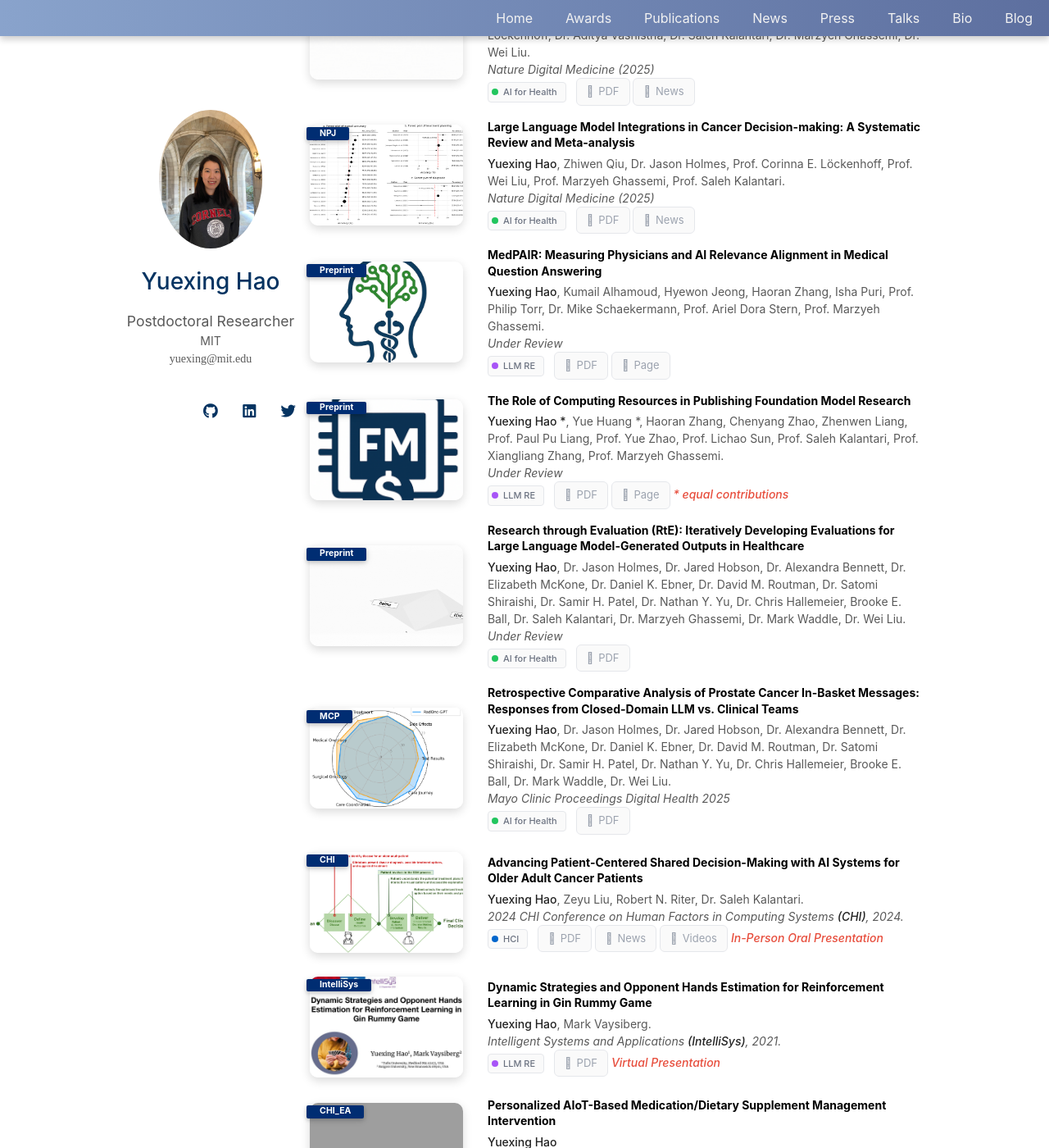
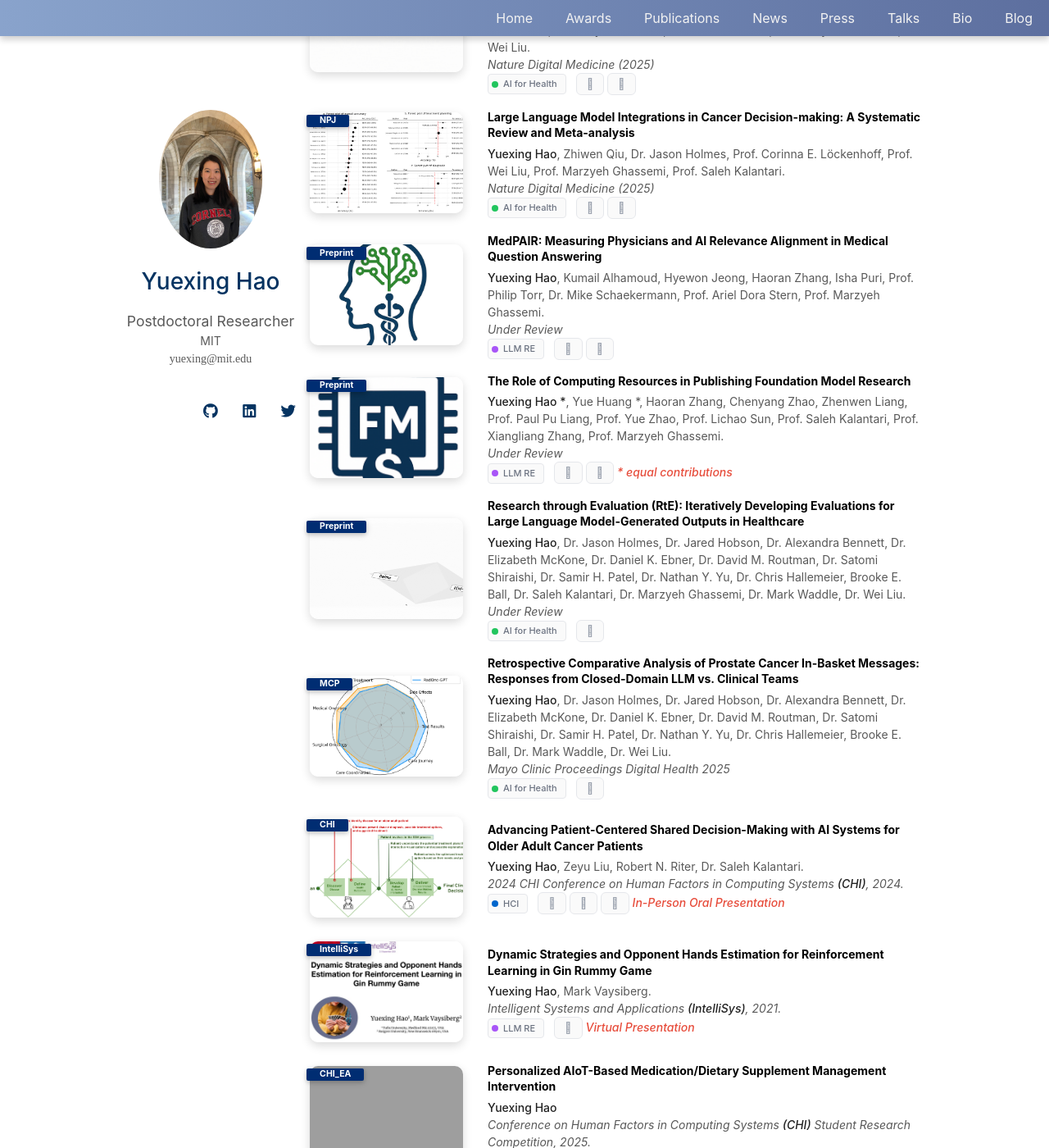
Before and after one commit to YuexingHao/Yuexing-Hao, a Jekyll site: the page built from index.md, in a window 1280 px wide and 1400 px high, scrolled down 1545 px. Shown: the whole window at 82% size. Built offline with Jekyll 4.4.1, drawn with Linux system fonts in a browser that asks for light colours; nearby versions of some CDN libraries; a style sheet for code colours, icons or effects is not loaded; our own code applies the rules of GitHub Pages for plain Markdown files; some of the changed text lies outside the part shown; grey boxes are pictures that could not be loaded.

Commit message:
Change publication buttons to icon-only display with tooltips

```diff
--- a/_includes/publications.md
+++ b/_includes/publications.md
@@ -117,22 +117,22 @@
         {% endif %}
       {% endif %}
       {% if link.pdf %}
-      <a href="{{ link.pdf }}" class="btn btn-sm z-depth-0" role="button" target="_blank"><i class="fas fa-file-pdf"></i> PDF</a>
+      <a href="{{ link.pdf }}" class="btn btn-sm z-depth-0" role="button" target="_blank" title="PDF"><i class="fas fa-file-pdf"></i></a>
       {% endif %}
       {% if link.news %}
-      <a href="{{ link.news }}" class="btn btn-sm z-depth-0" role="button" target="_blank"><i class="fas fa-newspaper"></i> News</a>
+      <a href="{{ link.news }}" class="btn btn-sm z-depth-0" role="button" target="_blank" title="News"><i class="fas fa-newspaper"></i></a>
       {% endif %}
       {% if link.videos %}
-      <a href="{{ link.videos }}" class="btn btn-sm z-depth-0" role="button" target="_blank"><i class="fas fa-video"></i> Videos</a>
+      <a href="{{ link.videos }}" class="btn btn-sm z-depth-0" role="button" target="_blank" title="Videos"><i class="fas fa-video"></i></a>
       {% endif %}
       {% if link.code %}
-      <a href="{{ link.code }}" class="btn btn-sm z-depth-0" role="button" target="_blank"><i class="fas fa-code"></i> Code</a>
+      <a href="{{ link.code }}" class="btn btn-sm z-depth-0" role="button" target="_blank" title="Code"><i class="fas fa-code"></i></a>
       {% endif %}
       {% if link.page %}
-      <a href="{{ link.page }}" class="btn btn-sm z-depth-0" role="button" target="_blank"><i class="fas fa-globe"></i> Page</a>
+      <a href="{{ link.page }}" class="btn btn-sm z-depth-0" role="button" target="_blank" title="Project Page"><i class="fas fa-globe"></i></a>
       {% endif %}
       {% if link.bibtex %}
-      <a href="{{ link.bibtex }}" class="btn btn-sm z-depth-0" role="button" target="_blank"><i class="fas fa-quote-left"></i> BibTeX</a>
+      <a href="{{ link.bibtex }}" class="btn btn-sm z-depth-0" role="button" target="_blank" title="BibTeX"><i class="fas fa-quote-left"></i></a>
       {% endif %}
       {% if link.notes %}
       <strong> <i style="color:#e74d3c">{{ link.notes }}</i></strong>
@@ -175,22 +175,22 @@
         {% endif %}
       {% endif %}
       {% if link.pdf %}
-      <a href="{{ link.pdf }}" class="btn btn-sm z-depth-0" role="button" target="_blank"><i class="fas fa-file-pdf"></i> PDF</a>
+      <a href="{{ link.pdf }}" class="btn btn-sm z-depth-0" role="button" target="_blank" title="PDF"><i class="fas fa-file-pdf"></i></a>
       {% endif %}
       {% if link.code %}
-      <a href="{{ link.code }}" class="btn btn-sm z-depth-0" role="button" target="_blank"><i class="fas fa-code"></i> Code</a>
+      <a href="{{ link.code }}" class="btn btn-sm z-depth-0" role="button" target="_blank" title="Code"><i class="fas fa-code"></i></a>
       {% endif %}
       {% if link.page %}
-      <a href="{{ link.page }}" class="btn btn-sm z-depth-0" role="button" target="_blank"><i class="fas fa-globe"></i> Page</a>
+      <a href="{{ link.page }}" class="btn btn-sm z-depth-0" role="button" target="_blank" title="Project Page"><i class="fas fa-globe"></i></a>
       {% endif %}
       {% if link.data %}
-      <a href="{{ link.data }}" class="btn btn-sm z-depth-0" role="button" target="_blank"><i class="fas fa-database"></i> Dataset</a>
+      <a href="{{ link.data }}" class="btn btn-sm z-depth-0" role="button" target="_blank" title="Dataset"><i class="fas fa-database"></i></a>
       {% endif %}
       {% if link.news %}
-      <a href="{{ link.news }}" class="btn btn-sm z-depth-0" role="button" target="_blank"><i class="fas fa-newspaper"></i> News</a>
+      <a href="{{ link.news }}" class="btn btn-sm z-depth-0" role="button" target="_blank" title="News"><i class="fas fa-newspaper"></i></a>
       {% endif %}
       {% if link.bibtex %}
-      <a href="{{ link.bibtex }}" class="btn btn-sm z-depth-0" role="button" target="_blank"><i class="fas fa-quote-left"></i> BibTeX</a>
+      <a href="{{ link.bibtex }}" class="btn btn-sm z-depth-0" role="button" target="_blank" title="BibTeX"><i class="fas fa-quote-left"></i></a>
       {% endif %}
       {% if link.notes %}
       <strong> <i style="color:#e74d3c">{{ link.notes }}</i></strong>
@@ -233,22 +233,22 @@
         {% endif %}
       {% endif %}
       {% if link.pdf %}
-      <a href="{{ link.pdf }}" class="btn btn-sm z-depth-0" role="button" target="_blank"><i class="fas fa-file-pdf"></i> PDF</a>
+      <a href="{{ link.pdf }}" class="btn btn-sm z-depth-0" role="button" target="_blank" title="PDF"><i class="fas fa-file-pdf"></i></a>
       {% endif %}
       {% if link.code %}
-      <a href="{{ link.code }}" class="btn btn-sm z-depth-0" role="button" target="_blank"><i class="fas fa-code"></i> Code</a>
+      <a href="{{ link.code }}" class="btn btn-sm z-depth-0" role="button" target="_blank" title="Code"><i class="fas fa-code"></i></a>
       {% endif %}
       {% if link.news %}
-      <a href="{{ link.news }}" class="btn btn-sm z-depth-0" role="button" target="_blank"><i class="fas fa-newspaper"></i> News</a>
+      <a href="{{ link.news }}" class="btn btn-sm z-depth-0" role="button" target="_blank" title="News"><i class="fas fa-newspaper"></i></a>
       {% endif %}
       {% if link.page %}
-      <a href="{{ link.page }}" class="btn btn-sm z-depth-0" role="button" target="_blank"><i class="fas fa-globe"></i> Page</a>
+      <a href="{{ link.page }}" class="btn btn-sm z-depth-0" role="button" target="_blank" title="Project Page"><i class="fas fa-globe"></i></a>
       {% endif %}
       {% if link.data %}
-      <a href="{{ link.data }}" class="btn btn-sm z-depth-0" role="button" target="_blank"><i class="fas fa-database"></i> Dataset</a>
+      <a href="{{ link.data }}" class="btn btn-sm z-depth-0" role="button" target="_blank" title="Dataset"><i class="fas fa-database"></i></a>
       {% endif %}
       {% if link.bibtex %}
-      <a href="{{ link.bibtex }}" class="btn btn-sm z-depth-0" role="button" target="_blank"><i class="fas fa-quote-left"></i> BibTeX</a>
+      <a href="{{ link.bibtex }}" class="btn btn-sm z-depth-0" role="button" target="_blank" title="BibTeX"><i class="fas fa-quote-left"></i></a>
       {% endif %}
       {% if link.notes %}
       <strong> <i style="color:#e74d3c">{{ link.notes }}</i></strong>
```
